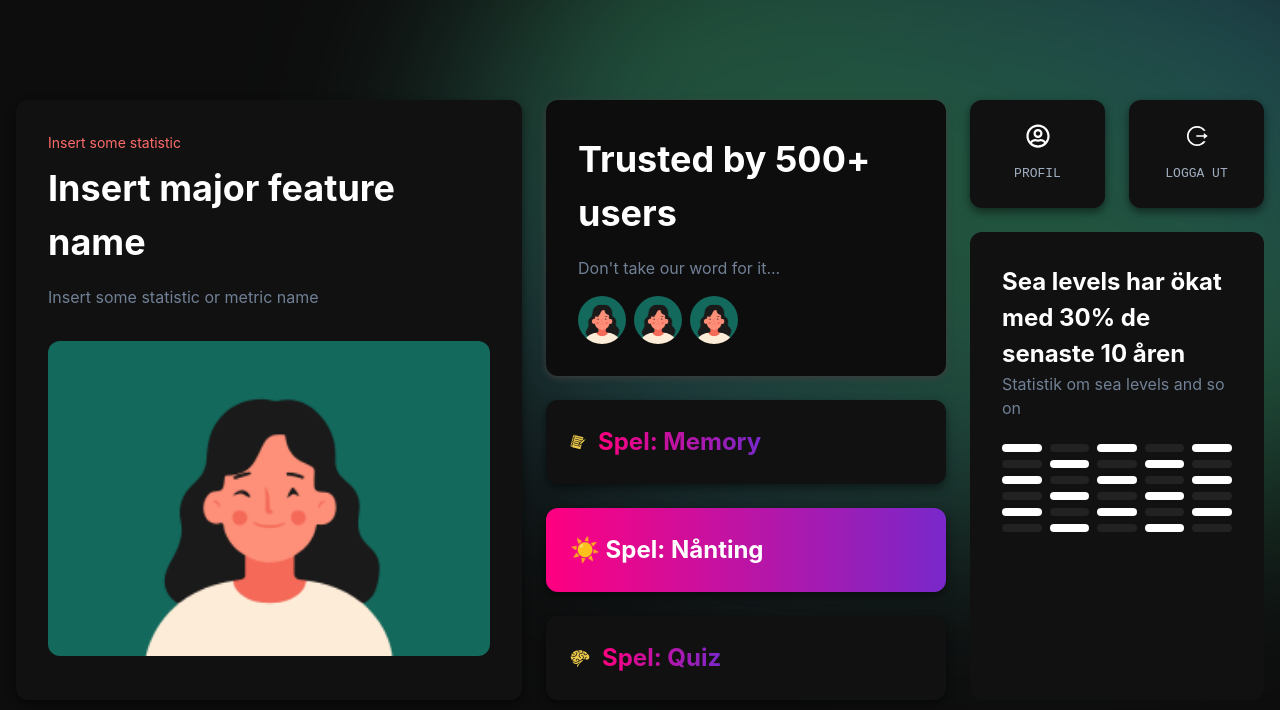
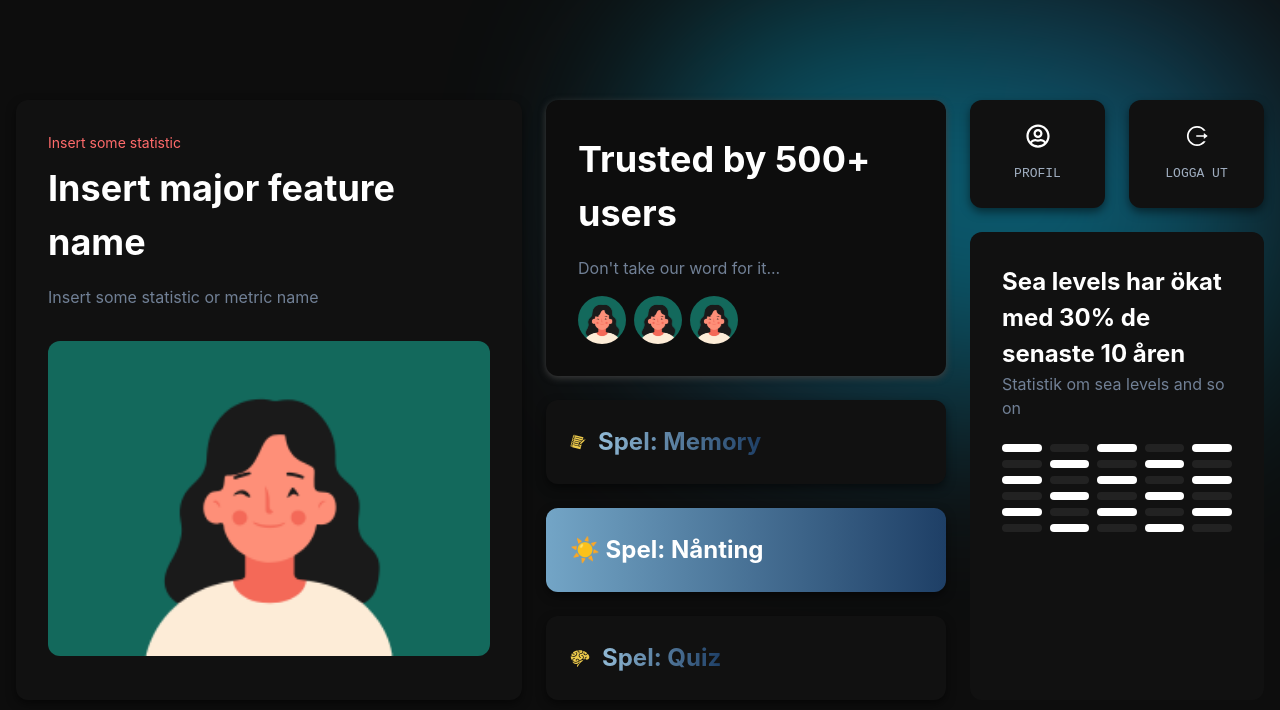
Before and after one commit to mlnb19/thegaiaalliance, a React (Vite) app: page / in a window 1280 px wide. Shown: the top 710 px of the page. Built offline with nearby package versions, Linux system fonts and the light colour scheme.

Commit message:
Automatic commit before Assistant edits

```diff
--- a/src/pages/Startpage.jsx
+++ b/src/pages/Startpage.jsx
@@ -14,16 +14,14 @@ function Startpage() {
     <Box w="100vw" h="100vh" bg="#0d0d0d" display="flex" alignItems="center" justifyContent="center" position="relative" overflow="hidden">
       <Box
         pos="absolute"
-        top="25%"
-        left="75%"
-        transform="translate(-50%, -50%)"
-        w="80%"
-        h="80%"
-        bgGradient="linear(to-bl, blue.600, green.500, blue.700)"
+        top="0"
+        right="0"
+        w="50%"
+        h="50%"
+        bgGradient="linear(to-bl, blue.600, cyan.500, blue.700)"
         filter="blur(100px)"
         opacity="0.5"
         borderRadius="full"
-        zIndex={0}
       />
       <Container maxW="container.xl" position="relative" zIndex={1}>
         <Grid templateColumns="repeat(12, 1fr)" gap={6} h="600px" >
@@ -65,7 +63,7 @@ function Startpage() {
               <Box bg="#111" borderRadius="xl" p={6} boxShadow="0px 4px 10px rgba(0, 0, 0, 0.5)">
                 <Flex align="center" gap={3}>
                   <Box as="span" color="yellow.400"><GiNotebook /></Box>
-                  <Text fontSize="2xl" fontWeight="bold" bgGradient='linear(to-l, #7928CA, #FF0080)'
+                  <Text fontSize="2xl" fontWeight="bold" bgGradient='linear(to-l, #1E3F66, #91BAD6 )'
                     bgClip='text'>
                     Spel: Memory
                   </Text>
@@ -76,7 +74,7 @@ function Startpage() {
               <Box
                 borderRadius="xl"
                 p={6}
-                bgGradient="linear(to-r, #FF0080, #7928CA)"
+                bgGradient="linear(to-r, #73A5C6, #1E3F66)"
                 boxShadow="0px 4px 10px rgba(0, 0, 0, 0.5)"
               >
                 <Text color="white" fontSize="2xl" fontWeight="bold">
@@ -88,7 +86,7 @@ function Startpage() {
               <Box bg="#111" borderRadius="xl" p={6} boxShadow="0px 4px 10px rgba(0, 0, 0, 0.5)">
                 <Flex align="center" gap={3}>
                   <Box as="span" color="yellow.400" fontSize="xl"><GiBrain /></Box>
-                  <Text bgGradient='linear(to-l, #7928CA, #FF0080)'
+                  <Text bgGradient='linear(to-l, #1E3F66, #91BAD6)'
                     bgClip='text' fontSize="2xl" fontWeight="bold">
                     Spel: Quiz
                   </Text>
```
